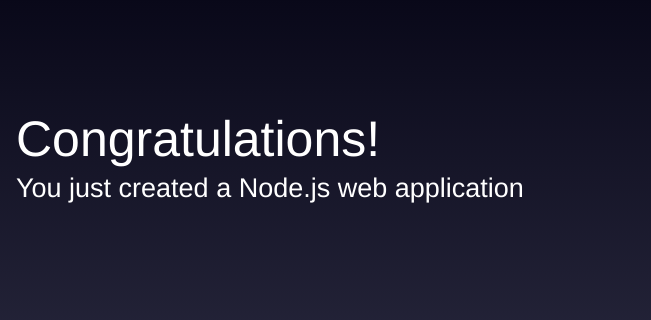
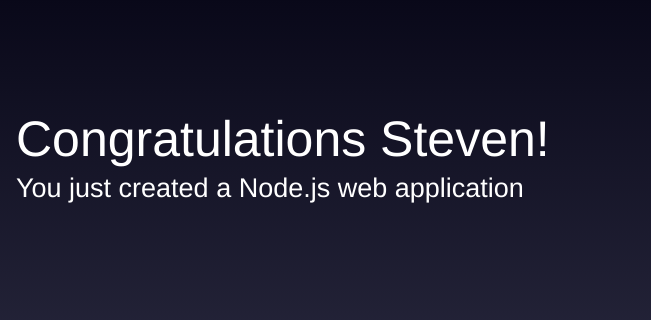
Before and after one commit to stevenzhou2006/mycodestar, a website: page public/index.html in a window 1280 px wide. Shown: the part 171-491 px from the top of the page, 629-1280 px from the left. Drawn offline with Linux system fonts and the light colour scheme.

Commit message:
add steven

```diff
--- a/public/index.html
+++ b/public/index.html
@@ -58,7 +58,7 @@
         <div class="message">
             <a class="twitter-link" href="http://twitter.com/home/?status=I%20created%20a%20project%20with%20AWS%20CodeStar!%20%23AWS%20%23AWSCodeStar%20https%3A%2F%2Faws.amazon.com%2Fcodestar"><img src="assets/img/tweet.svg" /></a>
             <div class="text">
-                <h1>Congratulations!</h1>
+                <h1>Congratulations Steven!</h1>
                 <h2>You just created a Node.js web application</h2>
             </div>
         </div>
```
